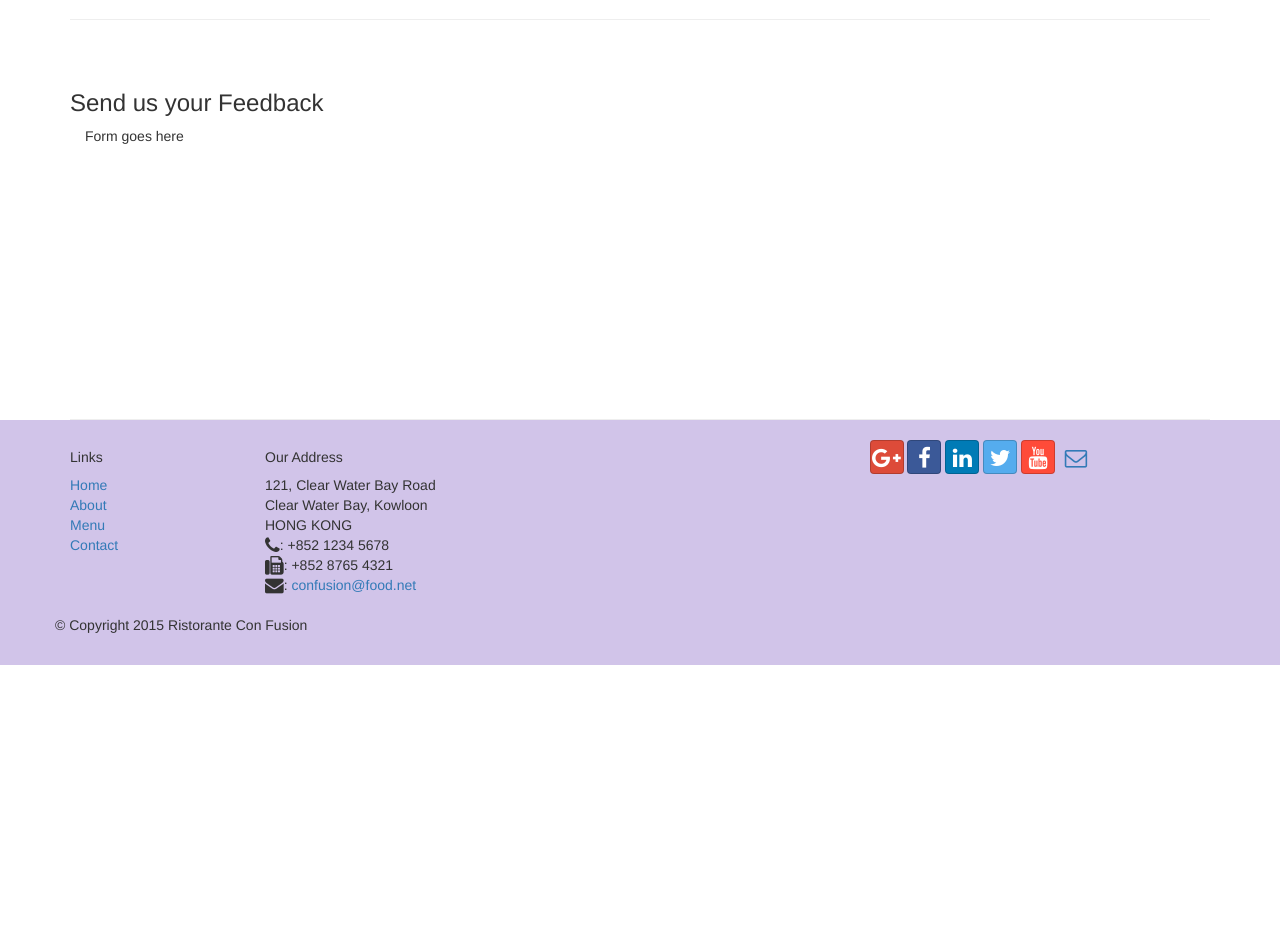
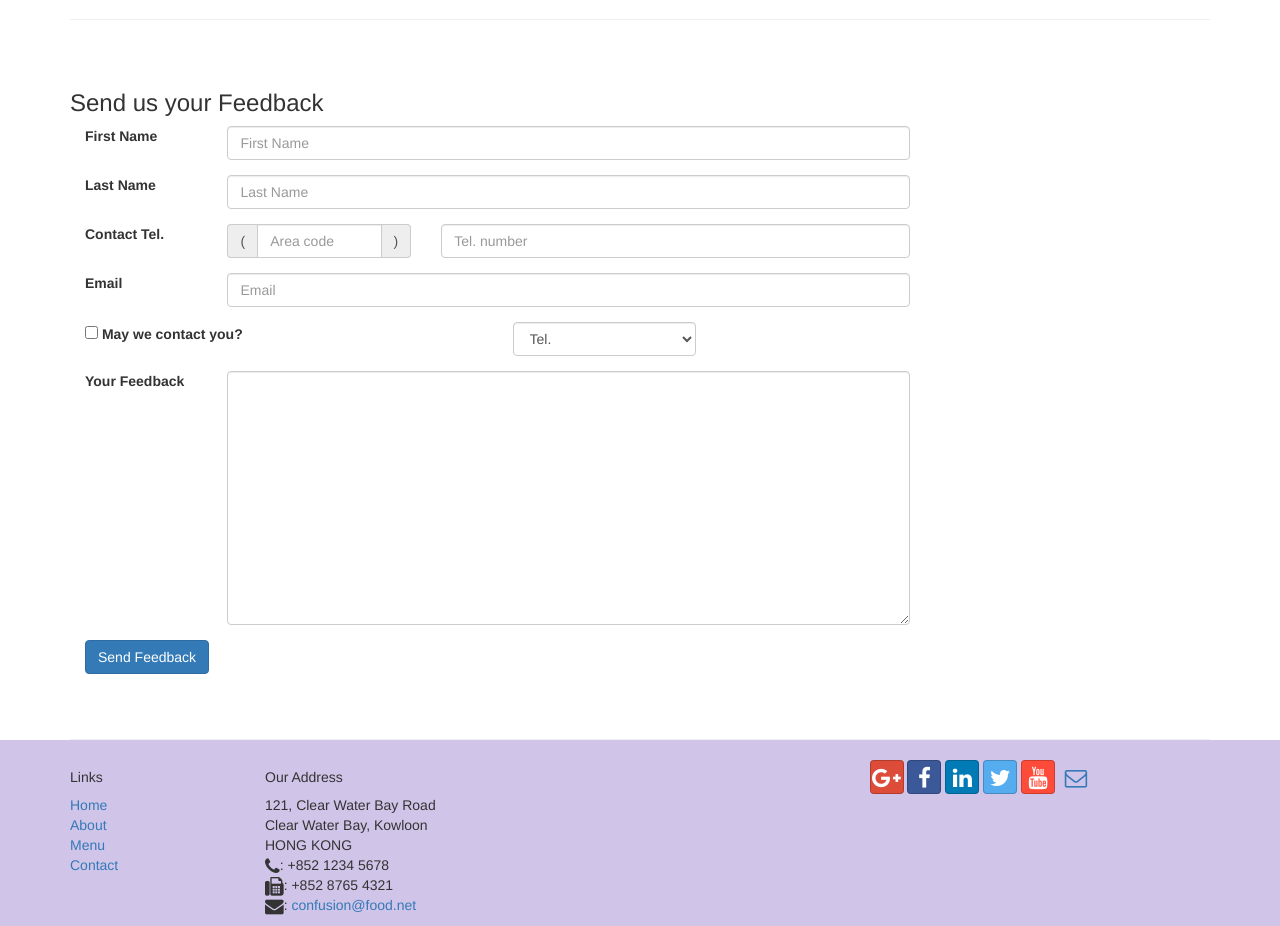
Before and after one commit to rabrapo/bustrap4, a website: page contactus.html in a window 1280 px wide. Shown: the part 940-1866 px from the top of the page. Before the commit the page ends 1605 px from the top, so only its background shows below. Drawn offline with nearby package versions, Linux system fonts and the light colour scheme.

Commit message:
Formulario

```diff
--- a/contactus.html
+++ b/contactus.html
@@ -91,7 +91,65 @@
           <h3>Send us your Feedback</h3>
         </div>
         <div class="col-12 col-md-9">
-          Form goes here
+          <form>
+            <div class="form-group row">
+              <label for="firstname" class="col-md-2 col-form-label">First Name</label>
+              <div class="col-md-10">
+                <input type="text" class="form-control" id="firstname" name="firstname" placeholder="First Name">
+              </div>
+            </div>
+            <div class="form-group row">
+              <label for="lastname" class="col-md-2 col-form-label">Last Name</label>
+              <div class="col-md-10">
+                <input type="text" class="form-control" id="lastname" name="lastname" placeholder="Last Name">
+              </div>
+            </div>
+            <div class="form-group row">
+              <label for="telnum" class="col-12 col-md-2 col-form-label">Contact Tel.</label>
+              <div class="col-5 col-sm-4 col-md-3">
+                <div class="input-group">
+                  <div class="input-group-addon">(</div>
+                  <input type="tel" class="form-control" id="areacode"
+                    name="areacode" placeholder="Area code">
+                  <div class="input-group-addon">)</div>
+                </div>
+              </div>
+              <div class="col-7 col-sm-6 col-md-7">
+                <input type="tel" class="form-control" id="telnum" name="telnum" placeholder="Tel. number">
+              </div>
+            </div>
+            <div class="form-group row">
+              <label for="emailid" class="col-md-2 col-form-label">Email</label>
+              <div class="col-md-10">
+                <input type="email" class="form-control" id="emailid" name="emailid" placeholder="Email">
+              </div>
+            </div>
+            <div class="form-group row">
+              <div class="form-check col-md-6 offset-md-2">
+                <label class="form-check-label">
+                  <input type="checkbox" class="form-check-input" name="approve" value="">
+                  <strong>May we contact you?</strong>
+                </label>
+              </div>
+              <div class="col-md-3 offset-md-1">
+                <select class="form-control">
+                  <option>Tel.</option>
+                  <option>Email</option>
+                </select>
+              </div>
+            </div>
+            <div class="form-group row">
+              <label for="feedback" class="col-md-2 col-form-label">Your Feedback</label>
+              <div class="col-md-10">
+                <textarea class="form-control" id="feedback" name="feedback" rows="12"></textarea>
+              </div>
+            </div>
+            <div class="form-group row">
+              <div class="offset-md-2 col-md-10">
+                <button type="submit" class="btn btn-primary">Send Feedback</button>
+              </div>
+            </div>
+          </form>
         </div>
         <div class="col-12 col-md">
         </div>
```
